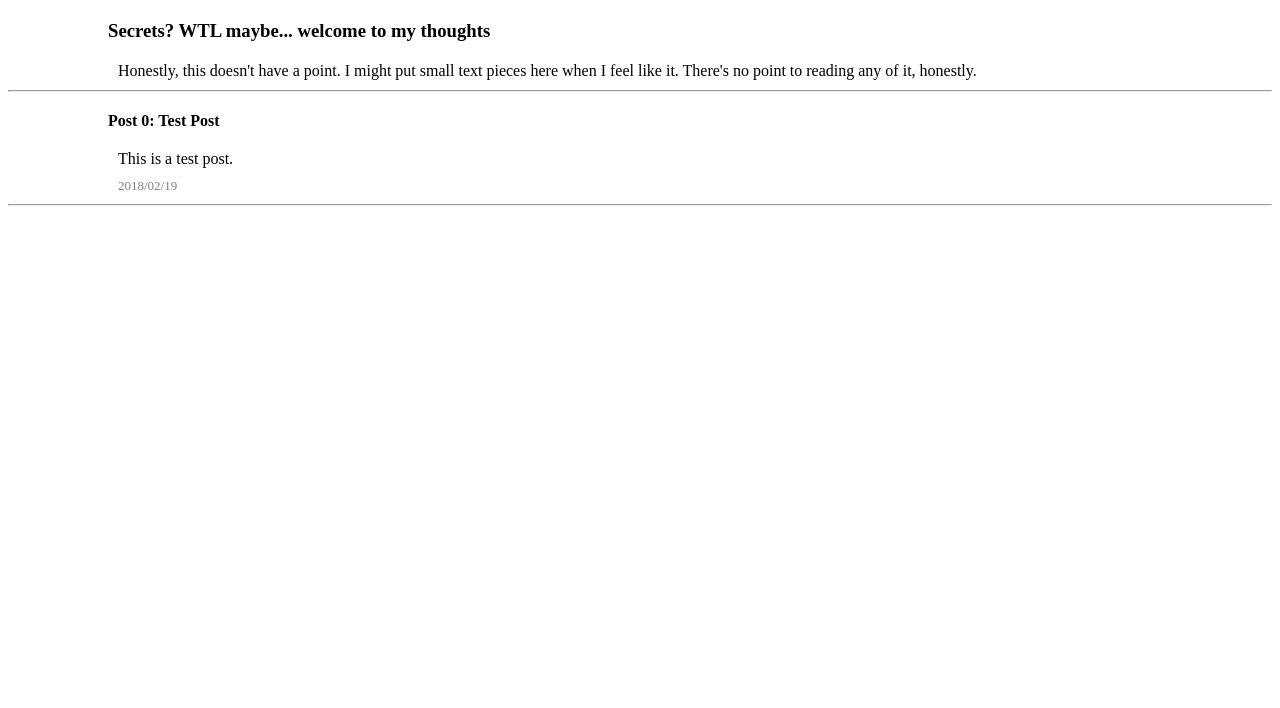
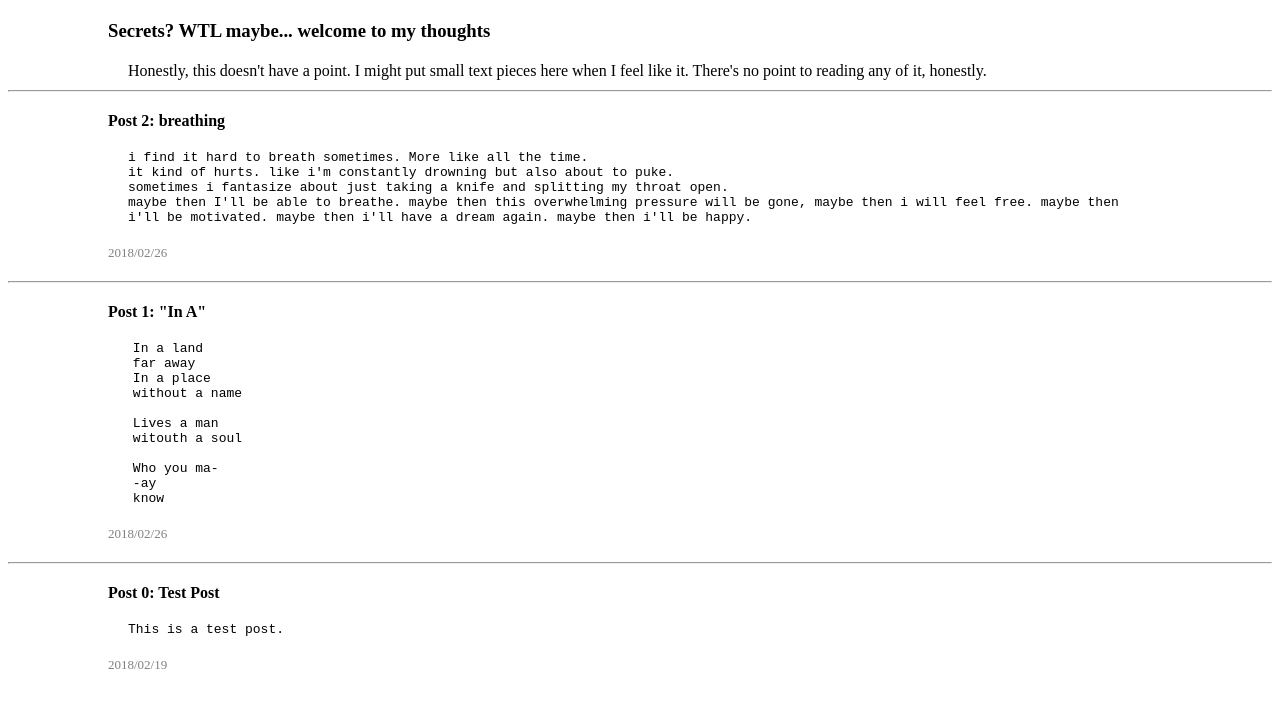
Before and after one commit to msbukal/msbukal.github.io, a Jekyll site: the page secret-wtl.html, which Jekyll copies as it is, in a window 1280 px wide. Shown: the top 708 px of the page. Built offline with Jekyll 4.4.1, drawn with Linux system fonts in a browser that asks for light colours.

Commit message:
update secret

```diff
--- a/secret-wtl.html
+++ b/secret-wtl.html
@@ -14,9 +14,12 @@
 
 <style>
 h3 { margin: 20px 100px 20px; }
-p { margin: 10px 110px 10px; }
+p { margin: 10px 120px 10px; }
+p.body {
+	font-family: monospace; }
 h4.title { margin: 20px 100px 20px; }
 p.date {
+	margin: 20px 100px 20px;
 	color: grey;
 	font-size: small; }
 </style>
@@ -24,37 +27,43 @@ p.date {
 
 <body>
 	<h3> Secrets? WTL maybe... welcome to my thoughts </h3>
-	<p> Honestly, this doesn't have a point. I might put small text pieces here when I feel like it.
-		There's no point to reading any of it, honestly.</p>
+	<p>
+	Honestly, this doesn't have a point. I might put small text pieces here when I feel like it.
+	There's no point to reading any of it, honestly.</p>
 
 	<hr>
 
-	<template id="post">
-	  <h4 class="title">Post </h4>
-	  <p class="post_body"></p>
-	  <p class="date"></p>
- 	  <hr>
-	</template>
+	<h4 class=title> Post 2: breathing </h4>
+	<p class=body>
+		i find it hard to breath sometimes. More like all the time. <br>
+		it kind of hurts. like i'm constantly drowning but also about to puke. <br>
+		sometimes i fantasize about just taking a knife and splitting my throat open. <br>
+		maybe then I'll be able to breathe. maybe then this overwhelming pressure will be gone, maybe then i will feel free. maybe then i'll be motivated. maybe then i'll have a dream again. maybe then i'll be happy.
+	</p>
+	<p class=date> 2018/02/26 </p>
 
-	<script>
-	var temp = document.getElementById("post");
-	var i = 0; //Counter for Posts
+	<hr>
 
-	// Post 0
-	var testpost = temp.content.cloneNode(true);
-	testpost.querySelector(".title").textContent += (i + ": Test Post");
-	testpost.querySelector(".post_body").textContent = "This is a test post.";
-	testpost.querySelector(".date").textContent = "2018/02/19";
+	<h4 class=title> Post 1: "In A" </h4>
+	<pre>
+		In a land
+		far away
+		In a place
+		without a name
 
-	i = i+1;
+		Lives a man
+		witouth a soul
 
-	// List of all Posts
-	var posts = [testpost]
+		Who you ma-
+		-ay
+		know</pre>
+	<p class=date> 2018/02/26 </p>
 
-	for(j=(i-1); j>=0; --j) {
-		document.body.appendChild(posts[j]);
-	}
-	</script>
+	<hr>
+
+	<h4 class=title> Post 0: Test Post </h4>
+	<p class=body> This is a test post. </p>
+	<p class=date> 2018/02/19 </p>
 
 </body>
 </html>
```
Also changed, not shown: 2 other files.
